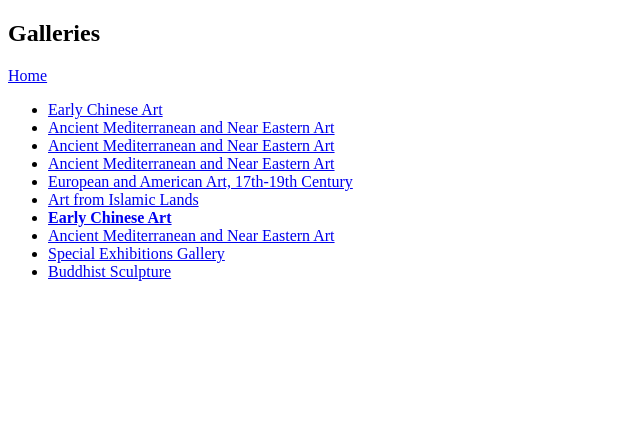
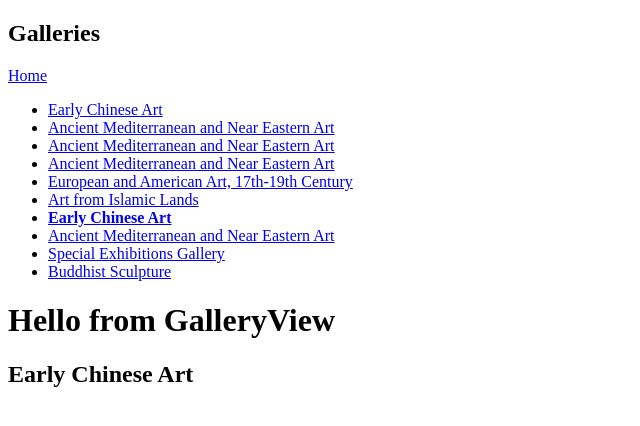
Before and after one commit to YZZlD/art-museum, a React (Create React App) app: page /galleries/1600 in a window 1280 px wide. Shown: the top 426 px of the page, without its empty margins (0-640 px from the left). Built offline with nearby package versions, Linux system fonts and the light colour scheme.

Commit message:
Created functional component to retrieve information from a gallery when the related link is clicked. Used routes and learned the differences between react-routerv5 and reactrouterv6

```diff
--- a/src/App.js
+++ b/src/App.js
@@ -1,9 +1,17 @@
 import harvardArt from "./data/harvardArt";
-import GalleryNavigation from "./components/GalleryNavigation";
+import GalleryNavigation from "./components/GalleryNavigations";
+import GalleryView from "./components/GalleryView";
+import { Routes, Route } from 'react-router-dom';
 
 function App() {
   return (
-    <GalleryNavigation galleries={harvardArt.records}/>
+    <div className='page-wrapper'>
+      <GalleryNavigation galleries={harvardArt.records}/>
+      <Routes>
+        <Route path="/galleries/:galleryId" element={<GalleryView galleries={harvardArt.records}/>}/>
+      </Routes>
+    </div>
+
   );
 }
 
--- /dev/null
+++ b/src/components/GalleryView/index.js
@@ -0,0 +1,16 @@
+import { useParams } from 'react-router-dom';
+
+function GalleryView( {galleries}) {
+    const { galleryId }  = useParams();
+    const galleryChoice = galleries.find((x) => galleryId == x.galleryid);
+    console.log(galleryId);
+    return(
+        <div>
+            <h1>Hello from GalleryView</h1>
+            <h2>{galleryChoice.name}</h2>
+        </div>
+
+    )
+}
+
+export default GalleryView;
```
Also changed, not shown: src/components/GalleryNavigations/GalleryNavigation.css (renamed from src/components/GalleryNavigation.css), src/components/GalleryNavigations/index.js (renamed from src/components/GalleryNavigation.js).
